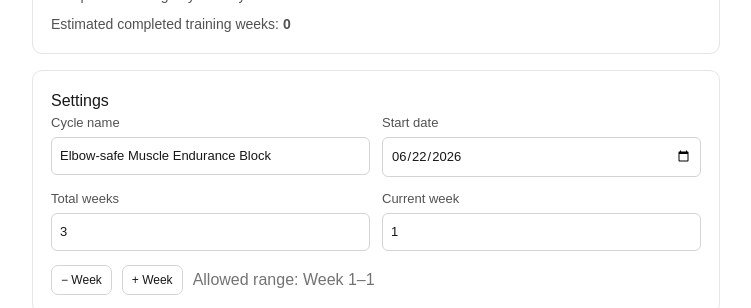
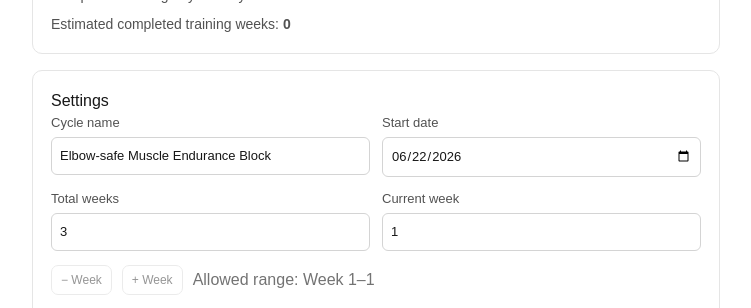
Before and after one commit to ziyuzhang2025/gym-log, a Next.js app: page /periodization in a window 1280 px wide. Shown: the part 492-800 px from the top of the page, without its empty margins (264-1015 px from the left). Built offline with nearby package versions, Linux system fonts and the light colour scheme; no server answers.

Commit message:
Fix periodization week controls

```diff
--- a/app/globals.css
+++ b/app/globals.css
@@ -20,6 +20,7 @@ a { color: inherit; text-decoration: none; }
 .button { display: inline-flex; align-items: center; justify-content: center; min-height: 38px; padding: 8px 12px; border: 1px solid #171717; border-radius: 7px; background: #171717; color: #fff; font-size: 14px; }
 .button.secondary { background: #fff; color: #171717; border-color: #d4d4d4; }
 .button.small { min-height: 30px; padding: 5px 9px; font-size: 12px; }
+.button:disabled { opacity: 0.45; cursor: not-allowed; }
 .field { width: 100%; border: 1px solid #d4d4d4; border-radius: 6px; padding: 8px; background: white; color: #171717; }
 .set-row { display: grid; grid-template-columns: 24px minmax(48px, 1fr) 70px 70px; gap: 8px; align-items: center; padding: 10px 0; border-top: 1px solid #f0f0f0; font-size: 14px; }
 .set-row input[type="text"] { min-width: 0; padding: 6px; font-size: 13px; }
--- a/app/periodization/page.tsx
+++ b/app/periodization/page.tsx
@@ -4,6 +4,7 @@ import { useEffect, useMemo, useState } from "react";
 import { AppShell } from "@/components/AppShell";
 import {
   clampCurrentWeek,
+  commitCurrentWeekInput,
   createDefaultPeriodizationSettings,
   getCalendarAllowedWeek,
   getCompletedTrainingStats,
@@ -22,6 +23,7 @@ function phaseId() {
 
 export default function PeriodizationPage() {
   const [settings, setSettings] = useState<PeriodizationSettings | null>(null);
+  const [currentWeekDraft, setCurrentWeekDraft] = useState("");
   const [message, setMessage] = useState("");
   const [completedStats, setCompletedStats] = useState({
     completedTrainingDaysSinceStart: 0,
@@ -32,6 +34,7 @@ export default function PeriodizationPage() {
     const saved = loadPeriodizationSettings() ?? createDefaultPeriodizationSettings();
     const normalized = normalizePeriodizationSettings(saved);
     setSettings(normalized);
+    setCurrentWeekDraft(String(normalized.manualCurrentWeek));
     savePeriodizationSettings(normalized);
     setCompletedStats(getCompletedTrainingStats(loadSessions(), normalized.startDate));
   }, []);
@@ -51,6 +54,7 @@ export default function PeriodizationPage() {
   const updateSettings = (next: PeriodizationSettings, feedback = "Saved.") => {
     const normalized = normalizePeriodizationSettings({ ...next, updatedAt: new Date().toISOString() });
     setSettings(normalized);
+    setCurrentWeekDraft(String(normalized.manualCurrentWeek));
     savePeriodizationSettings(normalized);
     setCompletedStats(getCompletedTrainingStats(loadSessions(), normalized.startDate));
     setMessage(feedback);
@@ -70,6 +74,17 @@ export default function PeriodizationPage() {
         ? `Current week cannot exceed Week ${derived.maxAllowedWeek} today.`
         : "Saved."
     );
+  };
+
+  const commitManualWeekDraft = () => {
+    if (!settings || !derived) return;
+    const result = commitCurrentWeekInput(
+      currentWeekDraft,
+      derived.currentWeek,
+      settings.totalWeeks,
+      derived.calendarAllowedWeek
+    );
+    updateSettings({ ...settings, manualCurrentWeek: result.week }, result.message);
   };
 
   const updatePhase = (phaseId: string, change: Partial<PeriodizationPhase>) => {
@@ -162,16 +177,35 @@ export default function PeriodizationPage() {
               inputMode="numeric"
               min="1"
               max={derived.maxAllowedWeek}
-              value={derived.currentWeek}
-              onChange={(event) => setManualWeek(Number(event.target.value))}
+              value={currentWeekDraft}
+              onChange={(event) => setCurrentWeekDraft(event.target.value)}
+              onBlur={commitManualWeekDraft}
+              onKeyDown={(event) => { if (event.key === "Enter") event.currentTarget.blur(); }}
             />
           </label>
         </div>
         <div className="week-adjust">
-          <button className="button secondary small" onClick={() => setManualWeek(derived.currentWeek - 1)}>− Week</button>
-          <button className="button secondary small" onClick={() => setManualWeek(derived.currentWeek + 1)}>+ Week</button>
+          <button
+            className="button secondary small"
+            onClick={() => setManualWeek(derived.currentWeek - 1)}
+            disabled={derived.currentWeek <= 1}
+          >
+            − Week
+          </button>
+          <button
+            className="button secondary small"
+            onClick={() => setManualWeek(derived.currentWeek + 1)}
+            disabled={derived.currentWeek >= derived.maxAllowedWeek}
+          >
+            + Week
+          </button>
           <span className="muted">Allowed range: Week 1–{derived.maxAllowedWeek}</span>
         </div>
+        {derived.maxAllowedWeek === 1 && (
+          <p className="muted" style={{ margin: "8px 0 0", fontSize: 13 }}>
+            Later weeks unlock after enough calendar time passes, or after you set an earlier cycle start date.
+          </p>
+        )}
         {message && <p className="muted" role="status" style={{ margin: "12px 0 0", fontSize: 13 }}>{message}</p>}
       </section>
 
--- a/lib/periodization.ts
+++ b/lib/periodization.ts
@@ -76,6 +76,31 @@ export function clampCurrentWeek(
   return Math.max(1, Math.min(Math.floor(requestedWeek) || 1, safeAllowedWeek));
 }
 
+export function commitCurrentWeekInput(
+  input: string,
+  previousWeek: number,
+  totalWeeks: number,
+  calendarAllowedWeek: number
+) {
+  const maxAllowedWeek = Math.max(1, Math.min(Math.floor(calendarAllowedWeek) || 1, Math.max(1, Math.floor(totalWeeks) || 1)));
+  const parsedWeek = Number(input);
+
+  if (!input.trim() || !Number.isFinite(parsedWeek)) {
+    return {
+      week: clampCurrentWeek(previousWeek, totalWeeks, calendarAllowedWeek),
+      message: `Enter a week number between 1 and ${maxAllowedWeek}.`,
+    };
+  }
+
+  const week = clampCurrentWeek(parsedWeek, totalWeeks, calendarAllowedWeek);
+  return {
+    week,
+    message: week !== Math.floor(parsedWeek)
+      ? `Current week cannot exceed Week ${maxAllowedWeek} today.`
+      : "Saved.",
+  };
+}
+
 export function getCurrentPhase(
   phases: PeriodizationPhase[],
   currentWeek: number
```
Also changed, not shown: 1 other file (tests, documents, lock files or other folders).
